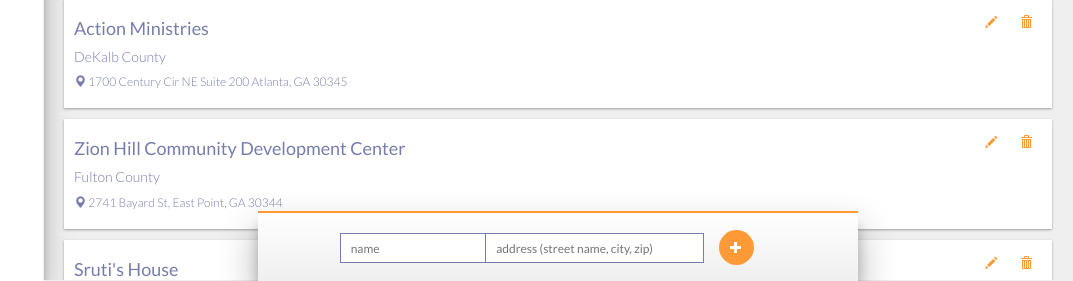
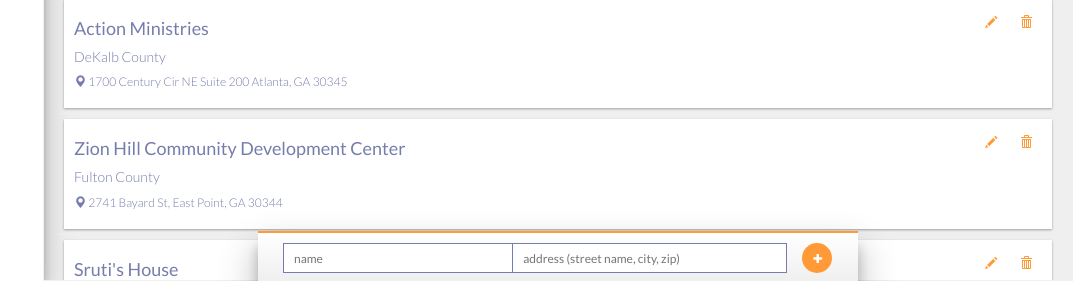
Before and after one commit to SrutiG/uw_achievement_club, a Flask app: page /administrator/locations in a window 1280 px wide. Shown: the part 2319-2600 px from the top of the page, without its empty margins (207-1280 px from the left). Run offline with Flask 2, Linux system fonts and the light colour scheme; a user stored in the database is signed in; data comes from the database, SQL or seed files in the repository; some libraries are stand-ins or nearby versions.

Commit message:
kind of fixed add location bar

```diff
--- a/app/static/css/admin.css
+++ b/app/static/css/admin.css
@@ -295,15 +295,15 @@
 }
 
 .add-location {
-    padding: 20px;
-    height: 70px;
+    padding: 10px;
+    height: 50px;
     margin-bottom: 0;
     background: linear-gradient(to bottom, var(--uw_white), var(--primary_light));
     /*background-color: var(--uw_white);*/
     border-top: 2px solid var(--uw_orange);
     z-index: 999;
     position: fixed;
-    top: calc(100% - 70px);
+    top: calc(100% - 50px);
     left: 50%;
     transform: translateX(calc(-50% + 125px));
     min-width: 600px;
@@ -312,12 +312,13 @@
 
 .add-location-btn {
     border-radius: 50%;
-    height: 35px;
-    width: 35px;
+    height: 30px;
+    width: 30px;
+    font-size: 0.7em;
     background-color: var(--uw_orange);
     color: var(--uw_white);
     margin: auto;
-    transform: translateY(-3px);
+    transform: translateY(-1px, 1px);
 }
 
 .add-location-btn:hover {
--- a/app/templates/admin-dash/locations/locations.html
+++ b/app/templates/admin-dash/locations/locations.html
@@ -33,12 +33,11 @@
             <li class="bottom-location-margin col-md-12"></li>
         </ul>
         <div class="row form-group admin-dash-input-group add-location">
-            <div class="col-xs-10 col-xs-offset-1">
-                <input style="border-right: 0" id="location-name" class="input input-sm admin-dash-input address-input col-xs-4" type="text" placeholder="name" autocomplete="off">
+            <div class="col-xs-12">
+                <input style="border-right: 0" id="location-name" class="input input-sm admin-dash-input address-input col-xs-5" type="text" placeholder="name" autocomplete="off">
                 <input id="location-address" class="input input-sm admin-dash-input address-input col-xs-6" type="text" placeholder="address (street name, city, zip)" autocomplete="off">
-                <div class="col-xs-2">
+                <div class="col-xs-1">
                     <button id="add-location-button" class="btn btn-sm add-location-btn"><span class="glyphicon glyphicon-plus"></span></button>
-
                 </div>
             </div>
         </div>
```
